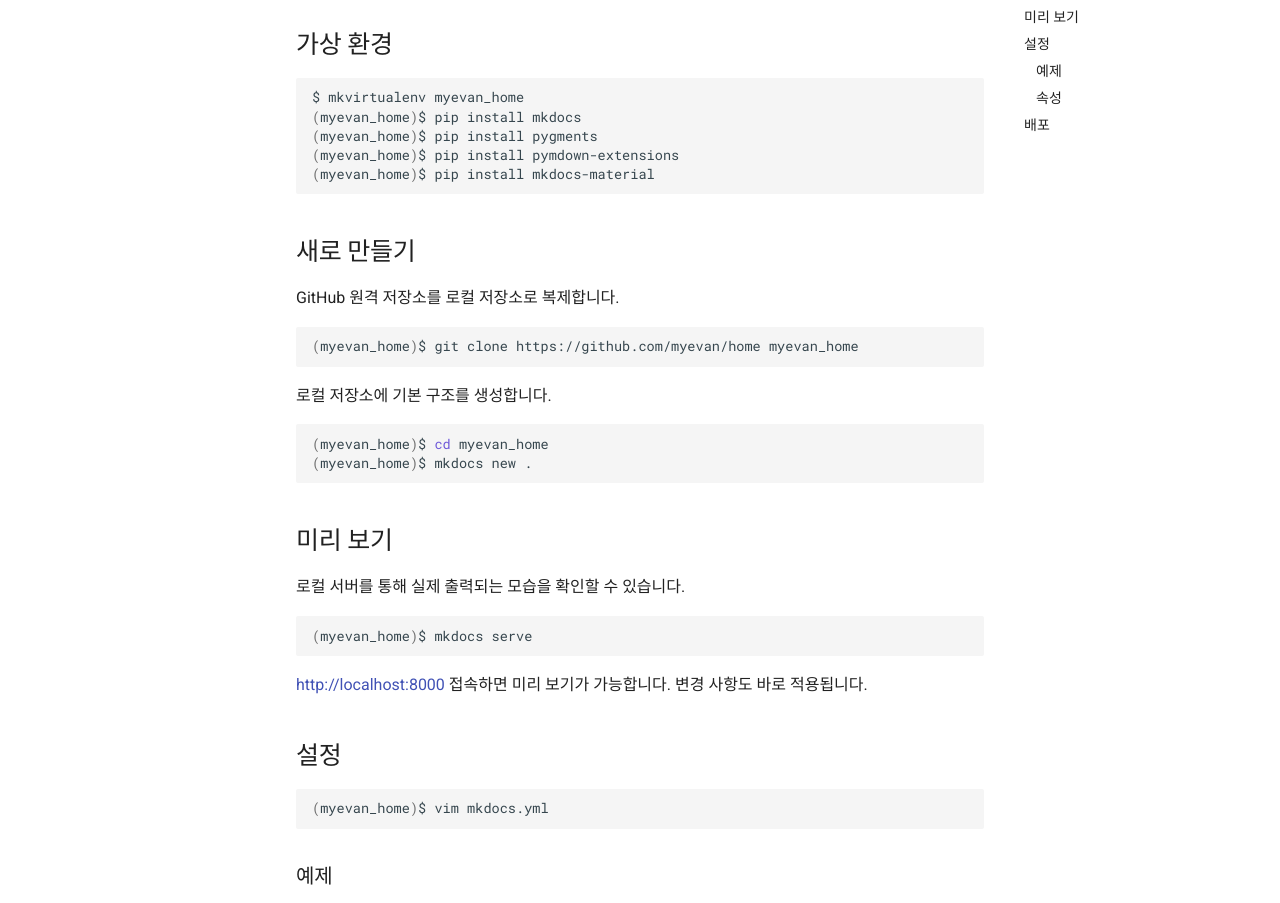
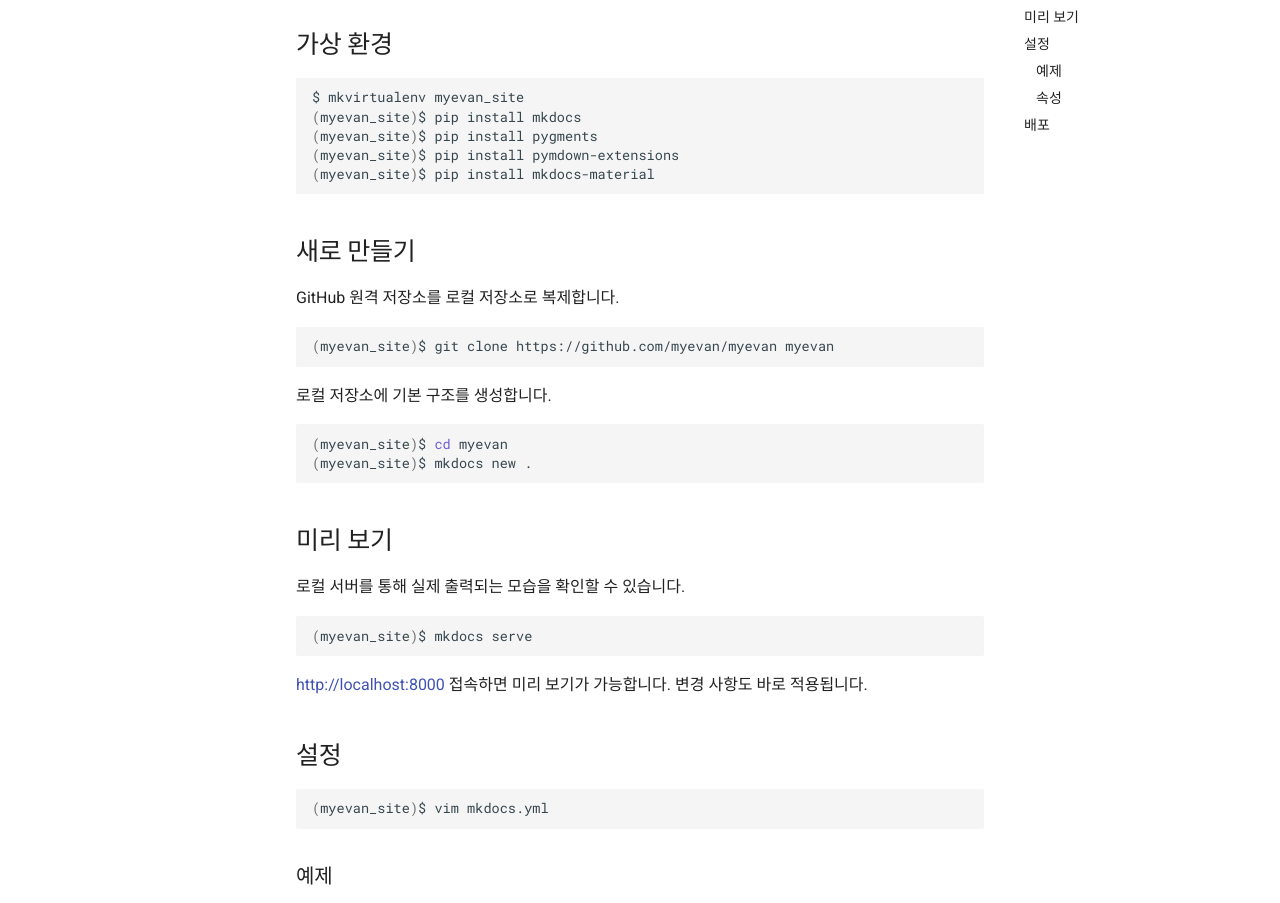
Before and after one commit to myevan/myevan-home, an MkDocs documentation site: the page built from docs/myevan_site_tutorial.md, in a window 1280 px wide and 1400 px high, scrolled down 198 px. Shown: the part 172-1075 px from the top of the window. Built offline with MkDocs 1.6.1 and Material for MkDocs 9.7.7, drawn with Linux system fonts in a browser that asks for light colours; old or Windows-style settings are respelled for this version of MkDocs; some of the changed text lies outside the part shown.

Commit message:
빗자루넷 따라하기 명칭 정리

```diff
--- a/docs/myevan_site_tutorial.md
+++ b/docs/myevan_site_tutorial.md
@@ -10,38 +10,38 @@
 ## 가상 환경
 
     :::bash
-    $ mkvirtualenv myevan_home
-    (myevan_home)$ pip install mkdocs
-    (myevan_home)$ pip install pygments
-    (myevan_home)$ pip install pymdown-extensions
-    (myevan_home)$ pip install mkdocs-material
+    $ mkvirtualenv myevan_site
+    (myevan_site)$ pip install mkdocs
+    (myevan_site)$ pip install pygments
+    (myevan_site)$ pip install pymdown-extensions
+    (myevan_site)$ pip install mkdocs-material
 
 ## 새로 만들기
 
 GitHub 원격 저장소를 로컬 저장소로 복제합니다.
 
     :::bash
-    (myevan_home)$ git clone https://github.com/myevan/home myevan_home
+    (myevan_site)$ git clone https://github.com/myevan/myevan myevan
 
 로컬 저장소에 기본 구조를 생성합니다.
 
     :::bash
-    (myevan_home)$ cd myevan_home
-    (myevan_home)$ mkdocs new .
+    (myevan_site)$ cd myevan
+    (myevan_site)$ mkdocs new .
 
 ## 미리 보기
 
 로컬 서버를 통해 실제 출력되는 모습을 확인할 수 있습니다.
 
     :::bash
-    (myevan_home)$ mkdocs serve
+    (myevan_site)$ mkdocs serve
 
 <http://localhost:8000> 접속하면 미리 보기가 가능합니다. 변경 사항도 바로 적용됩니다.
 
 ## 설정
 
     :::bash
-    (myevan_home)$ vim mkdocs.yml
+    (myevan_site)$ vim mkdocs.yml
 
 ### 예제
 
@@ -69,21 +69,21 @@ GitHub 원격 저장소를 로컬 저장소로 복제합니다.
 페이지 저장소를 site 디렉토리에 클론 받습니다.
 
     :::bash
-    (myevan_home)$ git clone https://github.com/myevan/myevan.github.io site
+    (myevan_site)$ git clone https://github.com/myevan/myevan.github.io site
 
 홈 저장소에서 site 디렉토리를 버전 관리하지 않도록 무시 설정해 줍니다.
 
     :::bash
-    (myevan_home)$ vim .gitignore
+    (myevan_site)$ vim .gitignore
     /site
 
 빌드하면 site 디렉토리에 정적 사이트가 만들어집니다.
 
     :::bash
-    (myevan_home)$ mkdocs build
+    (myevan_site)$ mkdocs build
 
 git 을 사용해서 정적 사이트 배포가 가능합니다.
 
     :::bash
-    (myevan_home)$ (cd site;git commit -a)
-    (myevan_home)$ (cd site;git push)
+    (myevan_site)$ (cd site;git commit -a)
+    (myevan_site)$ (cd site;git push)
```
